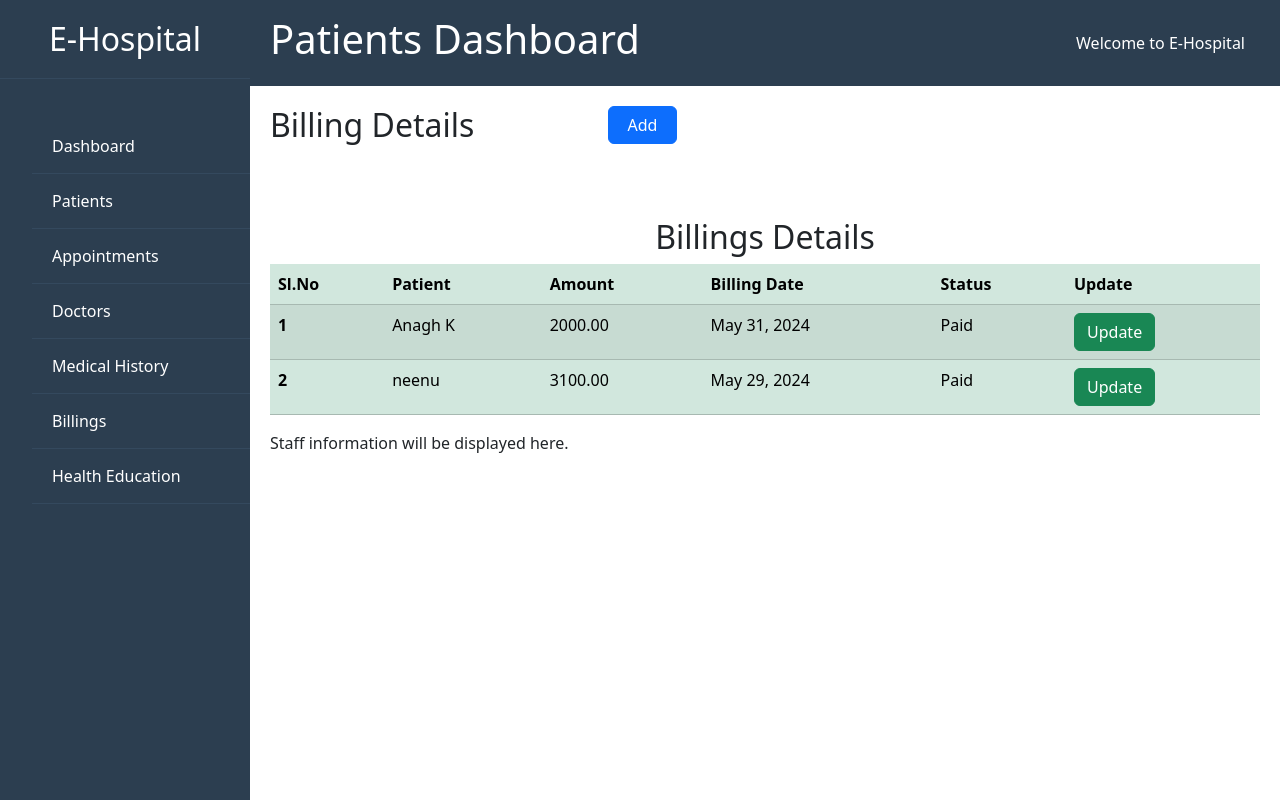
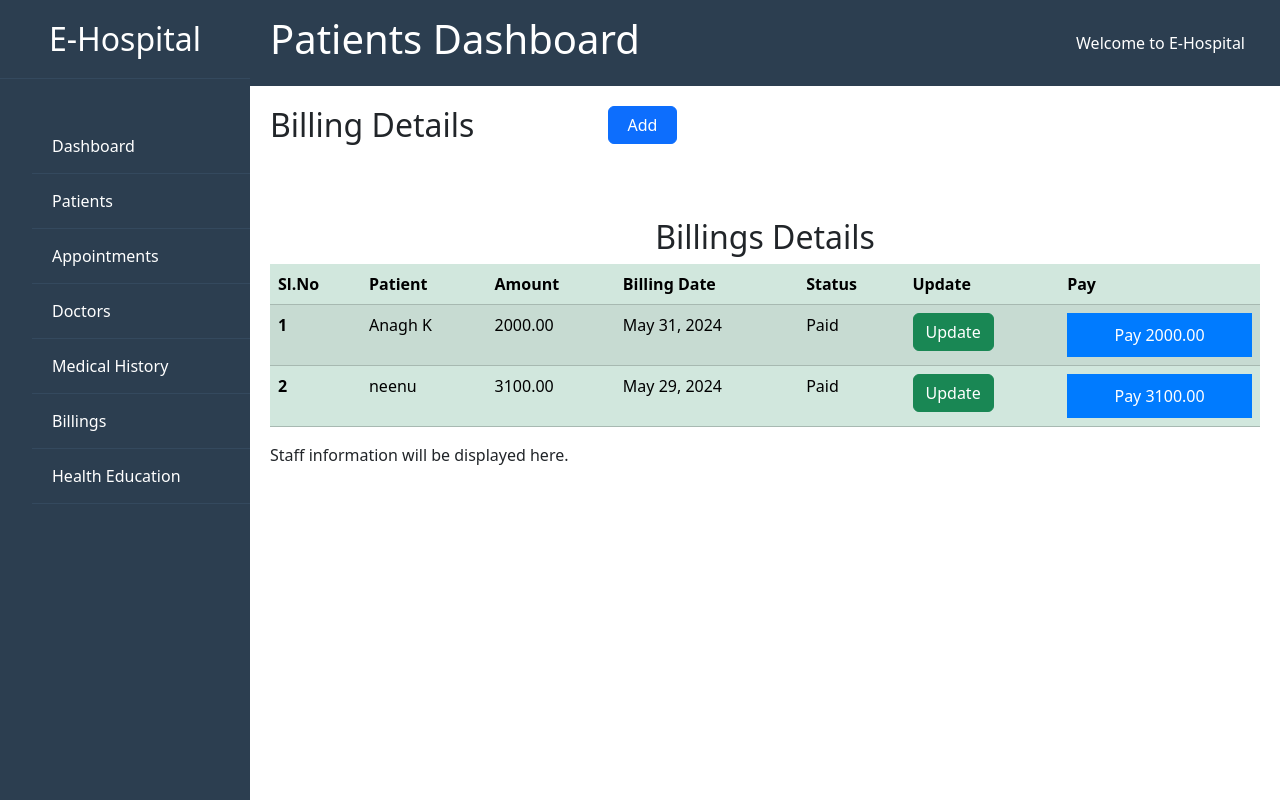
Before and after one commit to Anagha65/e-hospital, a Django app: page /pa-dashboard/dashboard/ in a window 1280 px wide, after a click on "Billings". Run offline with Django 4.2, Linux system fonts and the light colour scheme; data comes from the database, SQL or seed files in the repository.

Commit message:
Update patient_dashboard.html

```diff
--- a/templates/patient_dashboard.html
+++ b/templates/patient_dashboard.html
@@ -225,6 +225,7 @@
         <th scope="col">Billing Date</th>
         <th scope="col">Status</th>
          <th scope="col">Update</th>
+        <th scope="col">Pay</th>
     </tr>
   </thead>
   <tbody>
@@ -236,6 +237,11 @@
       <td>{{ billing.billing_date }}</td>
         <td>{{ billing.status }}</td>
           <td><a href="{% url 'update_billing' billing.id %}"  class="btn btn-success">Update</a></td>
+         <td>
+            <form action="{% url 'create_checkout_session' billing.id %}" method="post">
+    {% csrf_token %}
+    <button id="checkout-button" type="submit">Pay {{ billing.amount }}</button>
+</form></td>
 
     </tr>
  {% endfor %}
```
